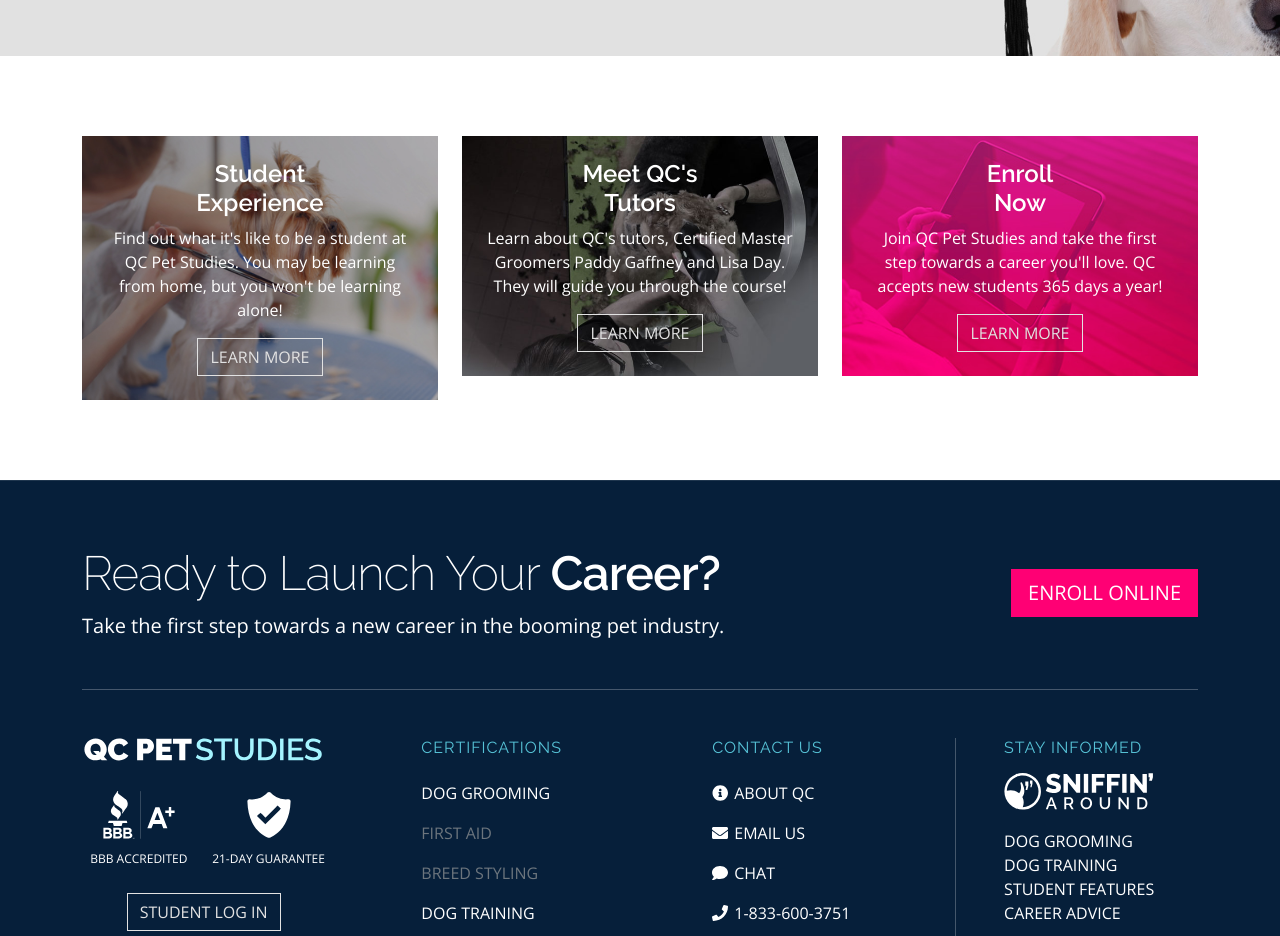
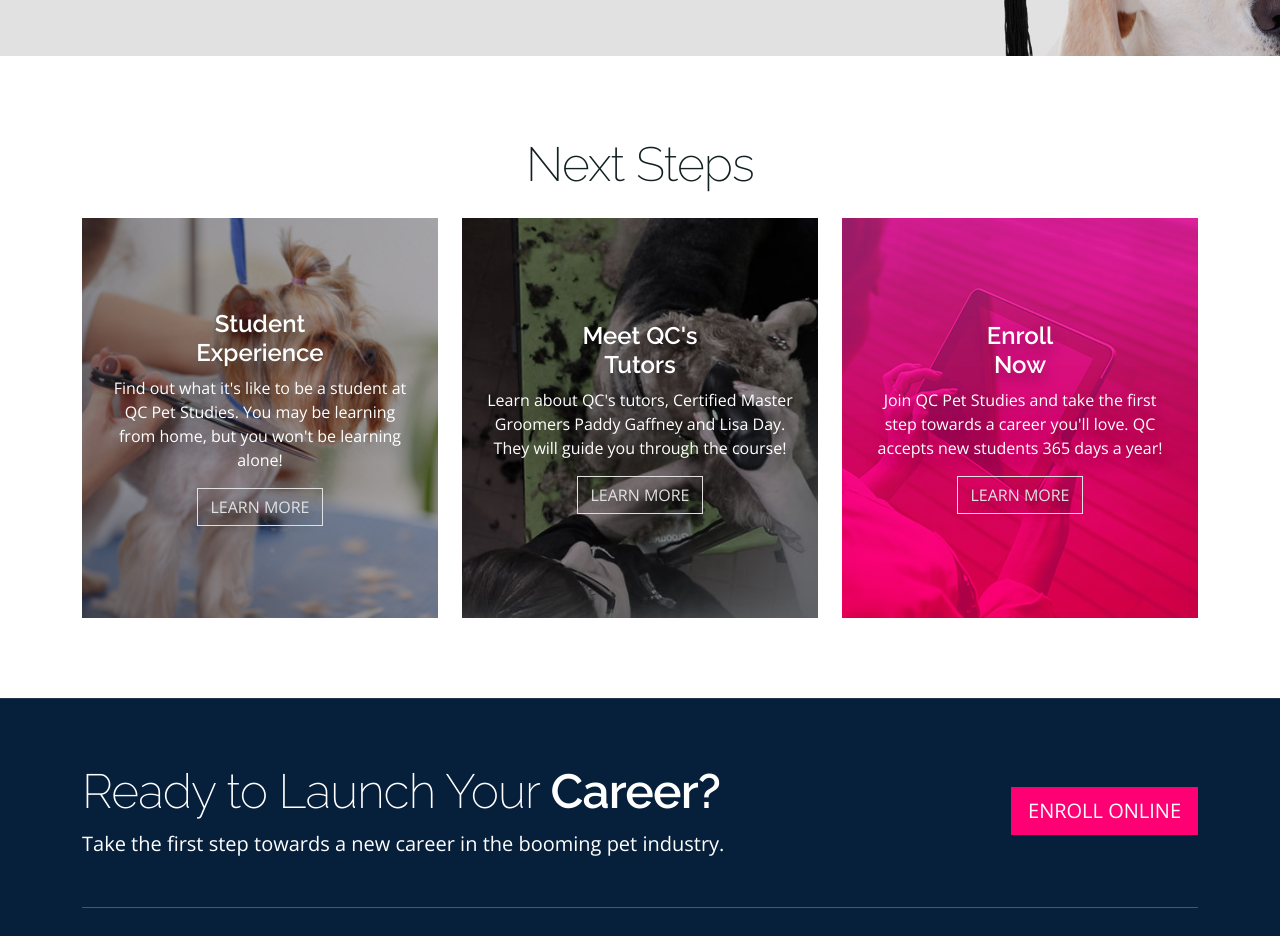
Before and after one commit to QCCareerSchool-Org/www.qcpetstudies.com, a Next.js app: page /dog-grooming-courses/how-it-works in a window 1280 px wide. Shown: the part 4260-5196 px from the top of the page. Built offline with nearby package versions, Linux system fonts and the light colour scheme; no server answers.

Commit message:
Fix next steps section
Add heading
Add text-shadow class
Increase vertical padding
Fix offset on xs, sm, md screens
Add minimum height to cards for lg and higher screens
Vertically center card content

```diff
--- a/src/pages/dog-grooming-courses/how-it-works.tsx
+++ b/src/pages/dog-grooming-courses/how-it-works.tsx
@@ -158,9 +158,10 @@ const DogGroomingHowItWorksPage: NextPage = () => {
 
       <section>
         <div className="container text-center">
+          <h2 className="mb-4">Next Steps</h2>
           <div className="row">
-            <div className="col-10 offset-2 col-md-4 offset-md-0 mb-4 mb-lg-0">
-              <div className="p-4 position-relative">
+            <div className="col-10 offset-1 col-md-4 offset-md-0 mb-4 mb-lg-0">
+              <div className="py-5 px-4 position-relative text-shadow nextStepsCard d-flex align-items-center">
                 <Image src={StudentExperienceCardBackground} alt="Student Experience" objectFit="cover" layout="fill" />
                 <div className="position-relative">
                   <h3 className="text-white">Student<br />Experience</h3>
@@ -169,8 +170,8 @@ const DogGroomingHowItWorksPage: NextPage = () => {
                 </div>
               </div>
             </div>
-            <div className="col-10 offset-2 col-md-4 offset-md-0 mb-4 mb-lg-0">
-              <div className="p-4 position-relative">
+            <div className="col-10 offset-1 col-md-4 offset-md-0 mb-4 mb-lg-0">
+              <div className="py-5 px-4 position-relative text-shadow nextStepsCard d-flex align-items-center">
                 <Image src={TutorCardBackground} alt="Meet QC's Tutors" objectFit="cover" layout="fill" />
                 <div className="position-relative">
                   <h3 className="text-white">Meet QC&apos;s<br />Tutors</h3>
@@ -179,8 +180,8 @@ const DogGroomingHowItWorksPage: NextPage = () => {
                 </div>
               </div>
             </div>
-            <div className="col-10 offset-2 col-md-4 offset-md-0">
-              <div className="p-4 position-relative">
+            <div className="col-10 offset-1 col-md-4 offset-md-0">
+              <div className="py-5 px-4 position-relative text-shadow nextStepsCard d-flex align-items-center">
                 <Image src={EnrollNowCardBackground} alt="Enroll Now" objectFit="cover" layout="fill" />
                 <div className="position-relative">
                   <h3 className="text-white">Enroll<br />Now</h3>
@@ -192,6 +193,14 @@ const DogGroomingHowItWorksPage: NextPage = () => {
           </div>
         </div>
       </section>
+
+      <style jsx>{`
+        @media (min-width: 992px) {
+          .nextStepsCard {
+            min-height: 400px;
+          }
+        }
+      `}</style>
     </DefaultLayout>
   );
 };
```
